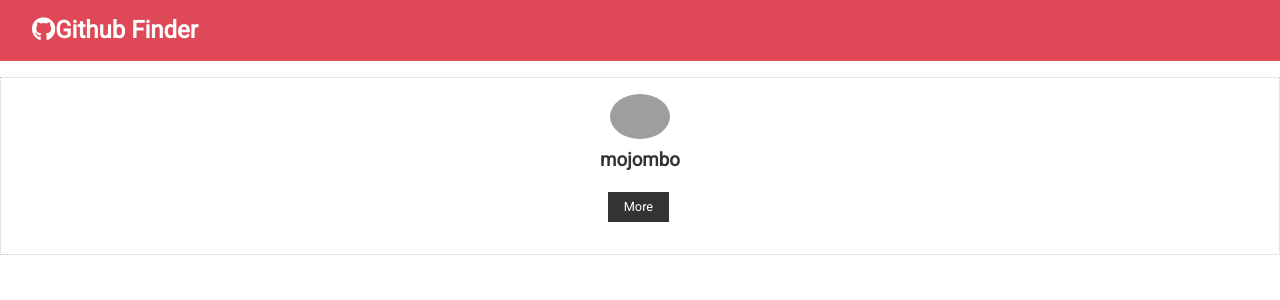
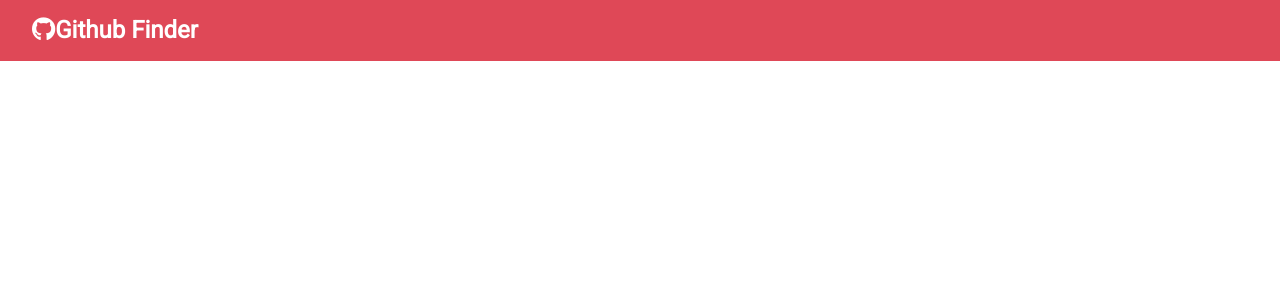
Before and after one commit to zacharybaca/github-finder-version2, a React (Create React App) app: page / in a window 1280 px wide. Shown: the top 300 px of the page. Built offline with nearby package versions, Linux system fonts and the light colour scheme; grey boxes are pictures that could not be loaded.

Commit message:
created list of users

```diff
--- a/src/App.js
+++ b/src/App.js
@@ -1,5 +1,5 @@
 import Navbar from './components/layout/Navbar';
-import UserItem from './components/users/UserItem';
+import Users from './components/users/Users';
 import React from 'react';
 import './App.css';
 
@@ -8,7 +8,9 @@
     return (
       <div className="App">
         <Navbar />
-        <UserItem />
+        <div className='container'>
+          <Users />
+        </div>
       </div>
     );
   }
--- a/src/components/users/UserItem.js
+++ b/src/components/users/UserItem.js
@@ -1,14 +1,9 @@
 import React, { Component } from 'react'
 
  class UserItem extends Component {
-    state = {
-        id: 'id',
-        login: 'mojombo',
-        avatar_url: 'google.com',
-        html_url: 'google.com'
-    };
+
     render() {
-        const { login, avatar_url, html_url } = this.state;
+        const { login, avatar_url, html_url } = this.props.user;
         return (
             <div className="card text-center">
                <img
--- /dev/null
+++ b/src/components/users/Users.js
@@ -0,0 +1,25 @@
+import React, { Component } from 'react'
+import UserItem from './UserItem';
+
+ class Users extends Component {
+     state = {
+         users: []
+     }
+    render() {
+        return (
+            <div style={userStyle}>
+                {this.state.users.map(user => (
+                    <UserItem key = '' user={user}/>
+                ))}
+            </div>
+        )
+    }
+}
+
+const userStyle = {
+    display: 'grid',
+    gridTemplateColumns: 'repeat(3, 1fr)',
+    gridGap: '1rem'
+}
+
+export default Users
```
